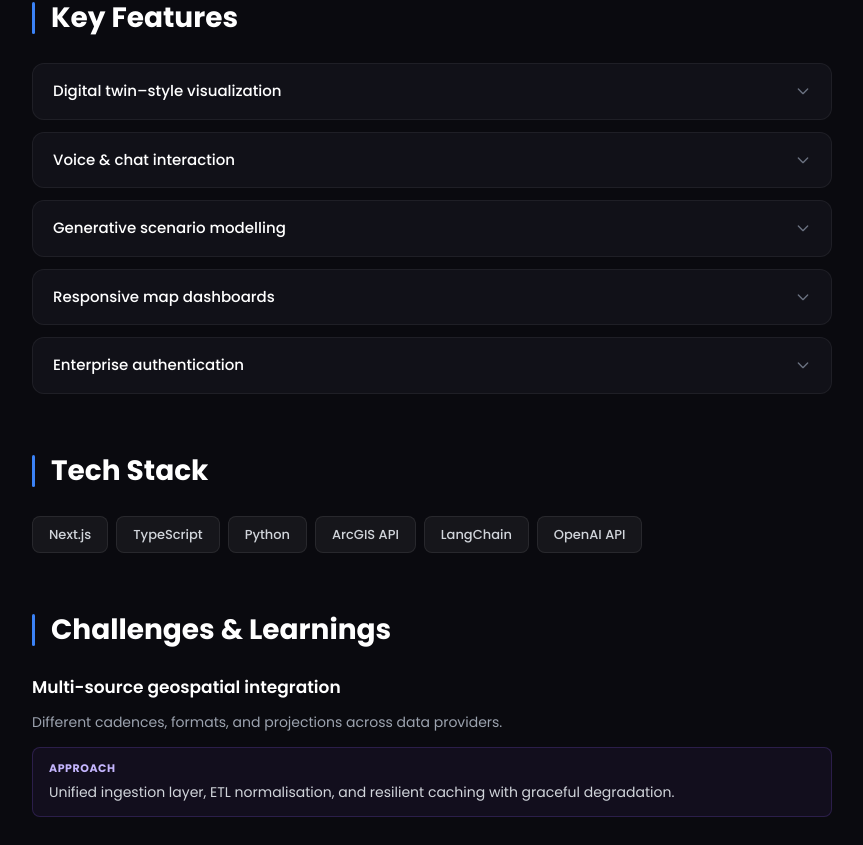
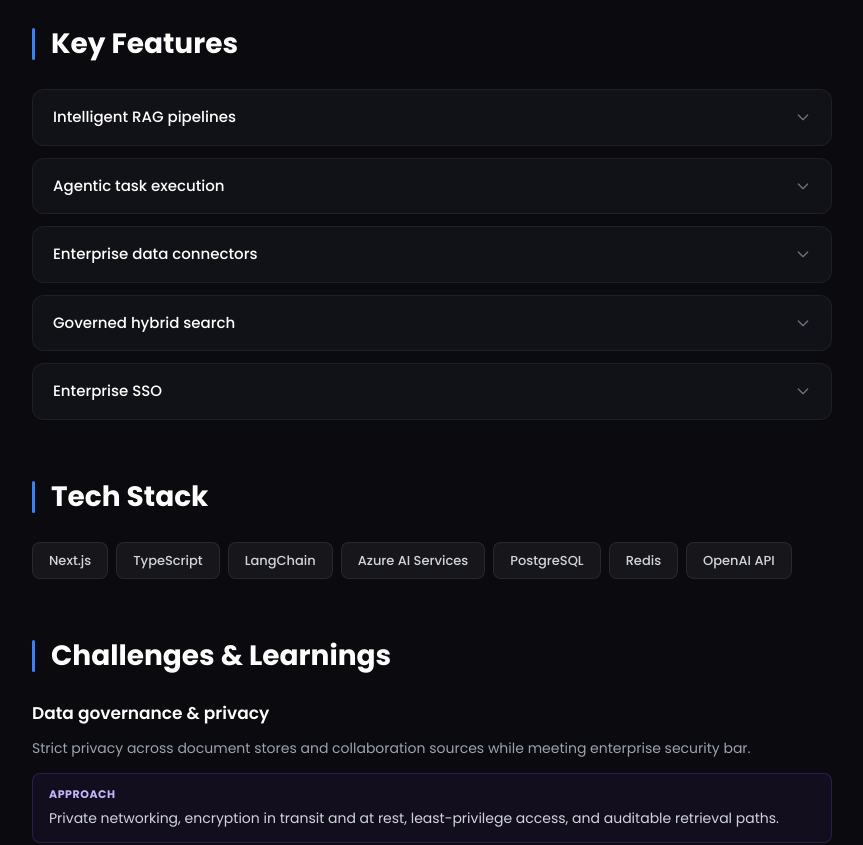
Before and after one commit to AusieWidawati/resume, a React (Vite) app: page /resume/project/1 in a window 1280 px wide. Shown: the part 1257-2102 px from the top of the page, without its empty margins (56-919 px from the left). Built offline with nearby package versions, Linux system fonts and the light colour scheme.

Commit message:
Update project details and reorder components in the main content

```diff
--- a/src/App.jsx
+++ b/src/App.jsx
@@ -18,10 +18,9 @@ const MainContent = () => (
     </div>
     <About />
     <Experience />
+    <Works />
     <Education />
     <Tech />
-    <Divider />
-    <Works />
     <Divider />
     <Investment />
     <Divider />
--- a/src/constants/index.js
+++ b/src/constants/index.js
@@ -405,6 +405,106 @@ const experiences = [
 
   const projects = [
     {
+      id: "credit-risk-ai",
+      name: "Credit Risk AI — Multi-Module Screening & Document Intelligence",
+      featured: true,
+      description:
+        "An enterprise AI platform that streamlines credit screening by unifying borrower context, market signals, financial spreads, and document-grounded answers — with audit-friendly sourcing and responsible-AI guardrails.",
+      tags: [
+        { name: "RAG", color: "blue-text-gradient" },
+        { name: "Python", color: "green-text-gradient" },
+        { name: "PostgreSQL", color: "pink-text-gradient" },
+      ],
+      image: kpmg,
+      video: null,
+      details: {
+        duration: "2024 – Present",
+        status: "In progress",
+        demoLink: null,
+        tagline: "From fragmented sources to one governed workflow",
+        context:
+          "Delivered in a multi-vendor environment for a global development-finance institution (client and business units anonymised). Focus: regulated credit workflows, not consumer lending.",
+        overview:
+          "Credit teams traditionally juggle many systems — internal loan data, ratings and market data partners, country and sector research, and deal documents. This platform concentrates that work into a modular, conversational experience: structured outputs per analysis stage, explainable field population, and retrieval grounded in approved corpora. Transaction types (e.g. corporate vs. project finance vs. financial institutions) drive different logic and prompts so outputs match how practitioners actually review deals.",
+        keyFeatures: [
+          {
+            title: "Modular analysis workspace",
+            description:
+              "Six coordinated areas — from borrower and peer context to country and industry views, ratings, financial highlights, facility structure, and risk themes — each with clear acceptance criteria.",
+          },
+          {
+            title: "RAG over institutional documents",
+            description:
+              "Semantic search across policy papers, methodologies, and deal files with metadata-aware filtering so answers cite the right slice of the corpus.",
+          },
+          {
+            title: "Pre-retrieval guardrails",
+            description:
+              "Intent classification before tool calls to block out-of-scope requests and reduce misuse of external data APIs.",
+          },
+          {
+            title: "Partner data integrations",
+            description:
+              "Live connectors to ratings and financial-spreading services; spreadsheet-style outputs for covenant and ratio narratives.",
+          },
+          {
+            title: "Responsible AI test harness",
+            description:
+              "Structured cases for safety, scope adherence, and grounding — run in dev and UAT before release candidates.",
+          },
+          {
+            title: "Explainability by design",
+            description:
+              "Key auto-filled fields retain source metadata (document, retrieval path, timestamp) for audit and reviewer trust.",
+          },
+        ],
+        techStack: [
+          "Python",
+          "PostgreSQL",
+          "OpenSearch",
+          "LLM orchestration",
+          "HTML/CSS/JS",
+          "Chart.js",
+          "REST APIs",
+        ],
+        challenges: [
+          {
+            title: "Scope vs. retrieval quality",
+            description:
+              "The model occasionally reframed off-scope questions using retrieved passages as false anchors.",
+            solution:
+              "Tightened system prompts and routing so scope enforcement stays independent of which documents matched.",
+          },
+          {
+            title: "Data quality at scale",
+            description:
+              "Peer groups, industry codes, and FX-normalised financials broke in edge cases.",
+            solution:
+              "Backlog of data-engineering stories with reproducible examples; single sources of truth for FX and taxonomy.",
+          },
+          {
+            title: "Multi-stakeholder delivery",
+            description:
+              "Internal engineering, client data teams, and external data vendors in one release train.",
+            solution:
+              "Shared JIRA conventions, Given/When/Then acceptance criteria, and standard bug templates.",
+          },
+        ],
+        outcome: {
+          description:
+            "Replaced much of the manual tab-hopping in early deal screening with a single governed flow — while preserving the paper trail regulators and credit committees expect.",
+          metrics: [
+            { value: "6", label: "Major analysis modules in one product surface" },
+            { value: "38+", label: "Responsible-AI evaluation cases in the test suite" },
+          ],
+          achievements: [
+            "Functional ownership from requirements through UAT across modules",
+            "Production-minded RAG and prompt design for institutional credit use",
+          ],
+        },
+      },
+    },
+    {
       id: "navigator",
       name: "Navigator — Enterprise Generative AI Knowledge Engine",
       featured: true,
@@ -609,206 +709,6 @@ const experiences = [
         },
       },
     },
-    {
-      id: "credit-risk-ai",
-      name: "Credit Risk AI — Multi-Module Screening & Document Intelligence",
-      featured: true,
-      description:
-        "An enterprise AI platform that streamlines credit screening by unifying borrower context, market signals, financial spreads, and document-grounded answers — with audit-friendly sourcing and responsible-AI guardrails.",
-      tags: [
-        { name: "RAG", color: "blue-text-gradient" },
-        { name: "Python", color: "green-text-gradient" },
-        { name: "PostgreSQL", color: "pink-text-gradient" },
-      ],
-      image: kpmg,
-      video: null,
-      details: {
-        duration: "2024 – Present",
-        status: "In progress",
-        demoLink: null,
-        tagline: "From fragmented sources to one governed workflow",
-        context:
-          "Delivered in a multi-vendor environment for a global development-finance institution (client and business units anonymised). Focus: regulated credit workflows, not consumer lending.",
-        overview:
-          "Credit teams traditionally juggle many systems — internal loan data, ratings and market data partners, country and sector research, and deal documents. This platform concentrates that work into a modular, conversational experience: structured outputs per analysis stage, explainable field population, and retrieval grounded in approved corpora. Transaction types (e.g. corporate vs. project finance vs. financial institutions) drive different logic and prompts so outputs match how practitioners actually review deals.",
-        keyFeatures: [
-          {
-            title: "Modular analysis workspace",
-            description:
-              "Six coordinated areas — from borrower and peer context to country and industry views, ratings, financial highlights, facility structure, and risk themes — each with clear acceptance criteria.",
-          },
-          {
-            title: "RAG over institutional documents",
-            description:
-              "Semantic search across policy papers, methodologies, and deal files with metadata-aware filtering so answers cite the right slice of the corpus.",
-          },
-          {
-            title: "Pre-retrieval guardrails",
-            description:
-              "Intent classification before tool calls to block out-of-scope requests and reduce misuse of external data APIs.",
-          },
-          {
-            title: "Partner data integrations",
-            description:
-              "Live connectors to ratings and financial-spreading services; spreadsheet-style outputs for covenant and ratio narratives.",
-          },
-          {
-            title: "Responsible AI test harness",
-            description:
-              "Structured cases for safety, scope adherence, and grounding — run in dev and UAT before release candidates.",
-          },
-          {
-            title: "Explainability by design",
-            description:
-              "Key auto-filled fields retain source metadata (document, retrieval path, timestamp) for audit and reviewer trust.",
-          },
-        ],
-        techStack: [
-          "Python",
-          "PostgreSQL",
-          "OpenSearch",
-          "LLM orchestration",
-          "HTML/CSS/JS",
-          "Chart.js",
-          "REST APIs",
-        ],
-        challenges: [
-          {
-            title: "Scope vs. retrieval quality",
-            description:
-              "The model occasionally reframed off-scope questions using retrieved passages as false anchors.",
-            solution:
-              "Tightened system prompts and routing so scope enforcement stays independent of which documents matched.",
-          },
-          {
-            title: "Data quality at scale",
-            description:
-              "Peer groups, industry codes, and FX-normalised financials broke in edge cases.",
-            solution:
-              "Backlog of data-engineering stories with reproducible examples; single sources of truth for FX and taxonomy.",
-          },
-          {
-            title: "Multi-stakeholder delivery",
-            description:
-              "Internal engineering, client data teams, and external data vendors in one release train.",
-            solution:
-              "Shared JIRA conventions, Given/When/Then acceptance criteria, and standard bug templates.",
-          },
-        ],
-        outcome: {
-          description:
-            "Replaced much of the manual tab-hopping in early deal screening with a single governed flow — while preserving the paper trail regulators and credit committees expect.",
-          metrics: [
-            { value: "6", label: "Major analysis modules in one product surface" },
-            { value: "38+", label: "Responsible-AI evaluation cases in the test suite" },
-          ],
-          achievements: [
-            "Functional ownership from requirements through UAT across modules",
-            "Production-minded RAG and prompt design for institutional credit use",
-          ],
-        },
-      },
-    },
-    {
-      id: "exec-assistant",
-      name: "Executive AI Assistant — C-Suite & Board Operating Companion",
-      featured: true,
-      description:
-        "A discreet AI operating companion for C-suite and board members that organises calendars, business trips, and stakeholder context — and generates meeting agendas, talking points, and briefing notes from company-ingested data.",
-      tags: [
-        { name: "Next.js", color: "blue-text-gradient" },
-        { name: "LangChain", color: "green-text-gradient" },
-        { name: "RAG", color: "pink-text-gradient" },
-      ],
-      image: kpmg,
-      video: null,
-      details: {
-        duration: "2025 – Present",
-        status: "In progress",
-        demoLink: null,
-        tagline: "A quiet operating system for leaders who run on judgement, not admin",
-        context:
-          "Designed for senior executives and non-executive directors who juggle multiple boards, portfolios, and travel commitments — without the bandwidth of a chief of staff team.",
-        overview:
-          "The assistant unifies an executive's calendar, business trips, and meeting prep into a single conversational surface. It ingests the company's internal documents, CRM notes, and people data to generate context-rich agendas, talking points, and post-meeting summaries. When a director asks 'who am I meeting tomorrow and what do I need to know?', the assistant assembles a briefing from board packs, prior interactions, and external public profile signals — with sources cited.",
-        keyFeatures: [
-          {
-            title: "Calendar & travel intelligence",
-            description:
-              "Unified view across personal and assistant-managed calendars; flags travel conflicts, time-zone load, and back-to-back meeting risk before the week starts.",
-          },
-          {
-            title: "Auto-generated agendas & talking points",
-            description:
-              "Pulls from prior board minutes, recent updates, and company KPIs to draft meeting agendas and tailored talking points per attendee.",
-          },
-          {
-            title: "Profile search over ingested data",
-            description:
-              "Conversational search across internal CRM, deal flow notes, and board materials — surfaces who the executive has met before, last topics discussed, and current relationship status.",
-          },
-          {
-            title: "Meeting notes & follow-ups",
-            description:
-              "Captures key decisions, action items, and named owners from meetings; routes follow-up reminders into the calendar and a personal action register.",
-          },
-          {
-            title: "Briefing memos on demand",
-            description:
-              "One-tap briefings before each meeting — combining internal context, public company filings, and recent news, with explicit source attribution.",
-          },
-          {
-            title: "Privacy-first deployment",
-            description:
-              "Single-tenant deployment with role-based access, audit logs, and the option to keep ingestion inside the executive's own cloud tenancy.",
-          },
-        ],
-        techStack: [
-          "Next.js",
-          "TypeScript",
-          "LangChain",
-          "OpenAI API",
-          "PostgreSQL",
-          "Pinecone",
-          "Microsoft Graph API",
-        ],
-        challenges: [
-          {
-            title: "Trust at the executive tier",
-            description:
-              "Senior leaders won't tolerate hallucinated names, dates, or commitments in briefings.",
-            solution:
-              "Strict source-grounded responses, mandatory citations on every claim, and a confidence-gated fallback when retrieval is thin.",
-          },
-          {
-            title: "Calendar reasoning beyond scheduling",
-            description:
-              "Off-the-shelf calendar APIs surface events, not meaning — the assistant needs to understand purpose, history, and stakes.",
-            solution:
-              "Layered enrichment that links each event to its CRM record, board agenda, or deal file before producing any narrative output.",
-          },
-          {
-            title: "Sensitive data handling",
-            description:
-              "Board materials, M&A discussions, and personal travel are among the most sensitive corporate data.",
-            solution:
-              "Single-tenant architecture with encryption at rest and in transit, fine-grained access scopes, and a clear data retention policy per workspace.",
-          },
-        ],
-        outcome: {
-          description:
-            "Reduced the cognitive overhead of running multiple board and executive commitments — turning fragmented prep work into a single conversational workflow.",
-          metrics: [
-            { value: "10+", label: "Hours saved per executive each week on prep and follow-up" },
-            { value: "1", label: "Unified surface across calendar, CRM, and board materials" },
-          ],
-          achievements: [
-            "Designed for non-executive directors and C-suite operators",
-            "Privacy-first deployment model suitable for regulated industries",
-          ],
-        },
-      },
-    },
   ];
 
   const investmentProjects = [
```
Also changed, not shown: 1 other file (tests, documents, lock files or other folders).
